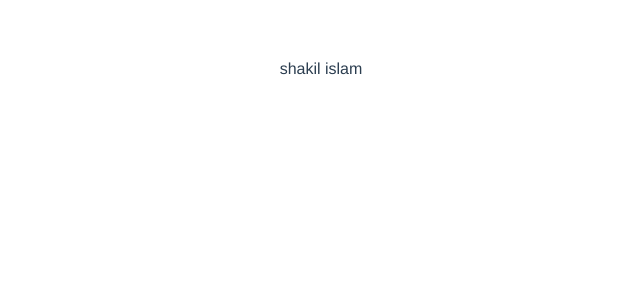
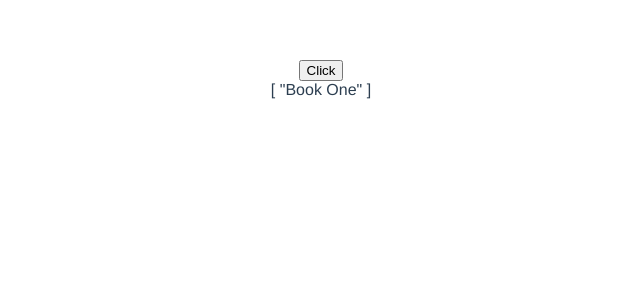
Before and after one commit to ProgrammarShakil/Fundamental_Vue_JS, a Vue app: page / in a window 1280 px wide. Shown: the top 300 px of the page, without its empty margins (319-959 px from the left). Built offline with nearby package versions, Linux system fonts and the light colour scheme.

Commit message:
vue3 vuex4 config

```diff
--- a/src/components/HelloWorld.vue
+++ b/src/components/HelloWorld.vue
@@ -1,6 +1,7 @@
 <template>
   <div>
-    <div>{{name}}</div>
+    <div><button @click="increment()">Click</button></div>
+    <div>{{ $store.state.bookList }}</div>
   </div>
 </template>
 
@@ -11,8 +12,15 @@ export default {
       name: "shakil islam",
     };
   },
+
+  methods: {
+
+  },
 };
 </script>
 
 <style>
+.w-100-custom {
+  width: 100%;
+}
 </style>
--- /dev/null
+++ b/src/store/index.js
@@ -0,0 +1,10 @@
+
+import { createStore } from 'vuex'
+
+const store = createStore({
+    state:{
+        bookList: ['Book One']
+    }
+})
+
+export default store
```
Also changed, not shown: src/main.js (+6 -2 lines).
